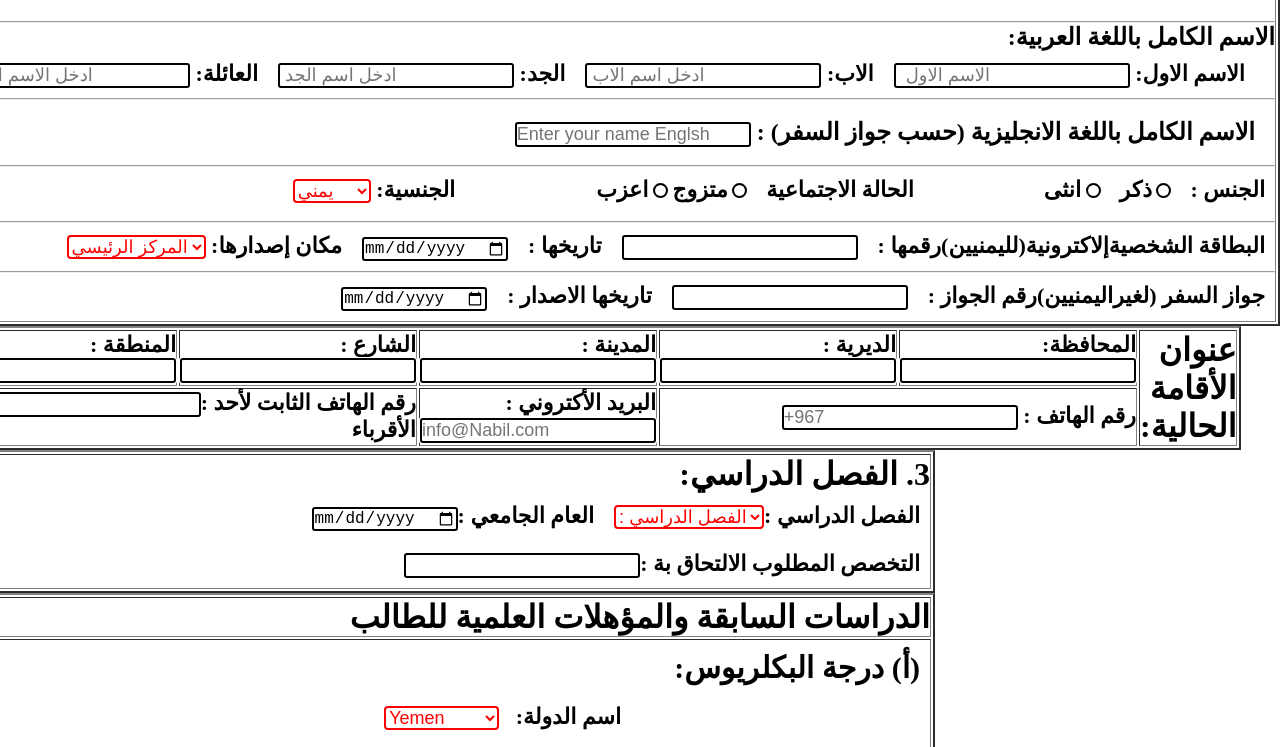
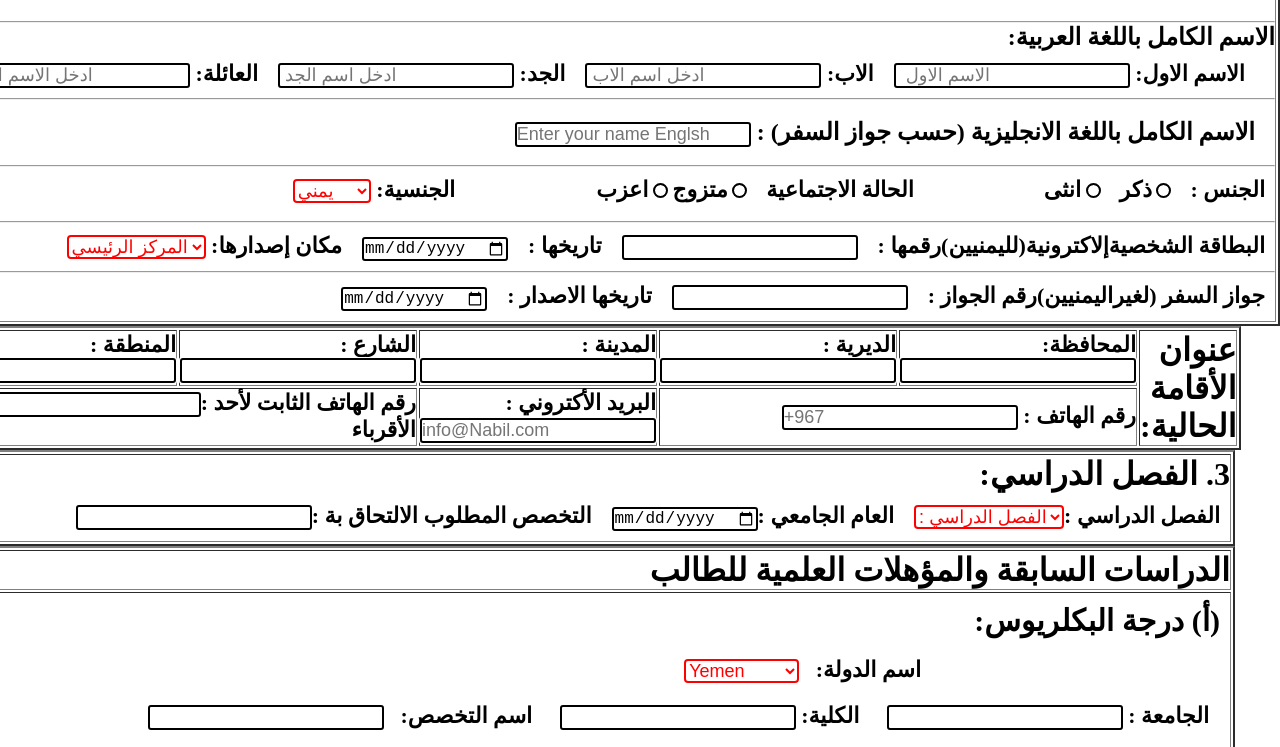
Before and after one commit to NabilAlshahari/subm-request, a plain HTML site: page index.html in a window 1280 px wide. Shown: the part 594-1341 px from the top of the page. Drawn offline with Linux system fonts and the light colour scheme.

Commit message:
Update style_info.css

```diff
--- a/style_info.css
+++ b/style_info.css
@@ -32,7 +32,7 @@ h1{
 table {
 
    flex-direction: column;
-    width: 1000px;
+    width: 1300px;
     height: 100%;
     text-align: right;
     overflow:hidden;
```
